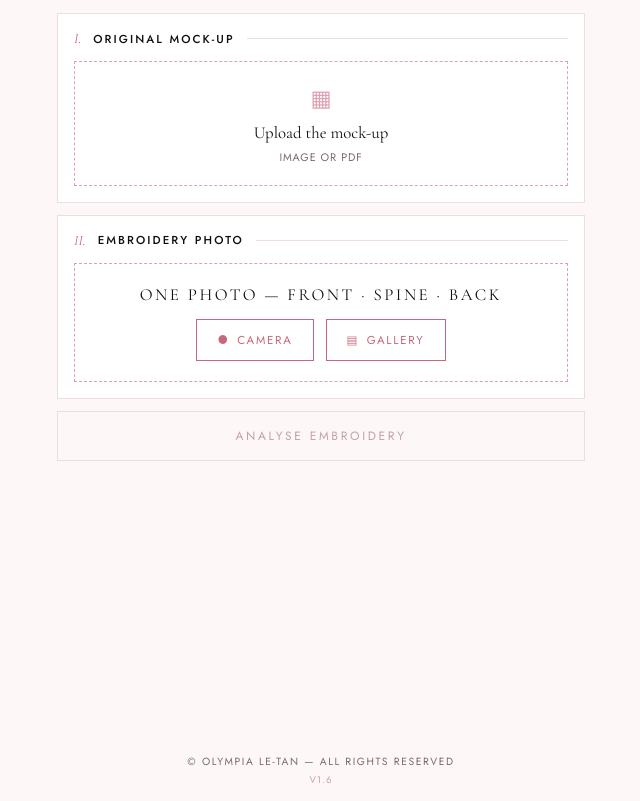
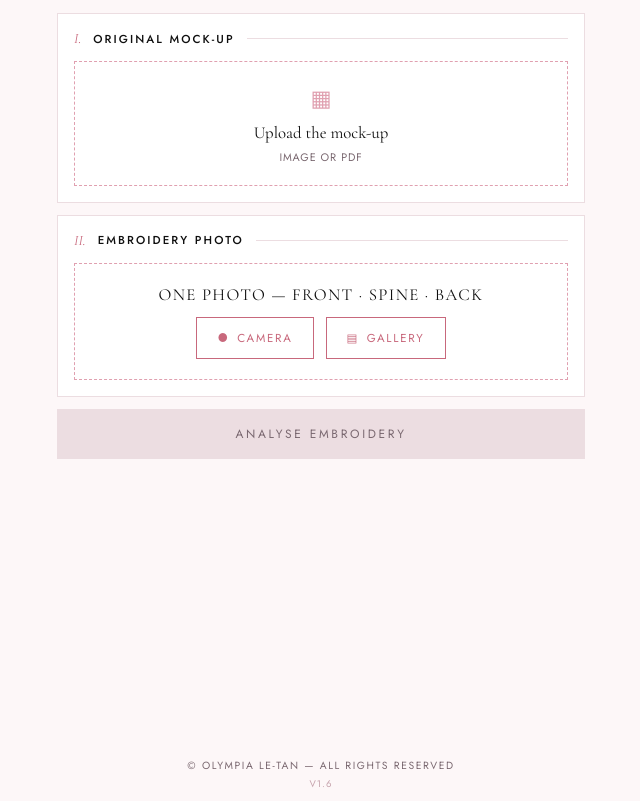
Before and after one commit to bertrandbesse-pixel/embroidery-checker, a Flask app: page / in a window 1280 px wide. Shown: the part 60-861 px from the top of the page, without its empty margins (319-959 px from the left). Run offline with Flask 3, Linux system fonts and the light colour scheme.

Commit message:
v1.7 — fix layout gap, contrast, disabled button style
- Remove flex:1 from main so content doesn't stretch to fill screen
- Disabled button: warm-gray bg instead of ghost (readable)
- Photo hint: smaller, less letter-spacing, --mid color (not rose)
- Footer: minimal top margin, compact padding

Co-Authored-By: Claude Sonnet 4.6 <noreply@anthropic.com>

```diff
--- a/static/style.css
+++ b/static/style.css
@@ -65,7 +65,6 @@ header {
 
 /* ── MAIN ─────────────────────────────────── */
 main {
-  flex: 1;
   padding: 0.875rem 1rem;
   display: flex;
   flex-direction: column;
@@ -213,8 +212,8 @@ main {
   transition: background 0.2s, color 0.2s;
 }
 .btn-compare:disabled {
-  background: transparent;
-  color: var(--light);
+  background: var(--warm-gray);
+  color: var(--mid);
   border-color: var(--warm-gray);
   cursor: not-allowed;
 }
@@ -538,11 +537,11 @@ main {
 /* Photo hint */
 .photo-hint {
   font-family: var(--sans);
-  font-size: 0.7rem;
-  letter-spacing: 0.15em;
+  font-size: 0.65rem;
+  letter-spacing: 0.08em;
   text-transform: uppercase;
-  color: var(--rose);
-  margin-bottom: 0.875rem;
+  color: var(--mid);
+  margin-bottom: 0.75rem;
   font-weight: 400;
 }
 
@@ -677,7 +676,8 @@ main {
 /* Footer */
 footer {
   text-align: center;
-  padding: 0.875rem 1rem;
+  padding: 0.625rem 1rem;
+  margin-top: 0.5rem;
 }
 footer p {
   font-family: var(--sans);
```
